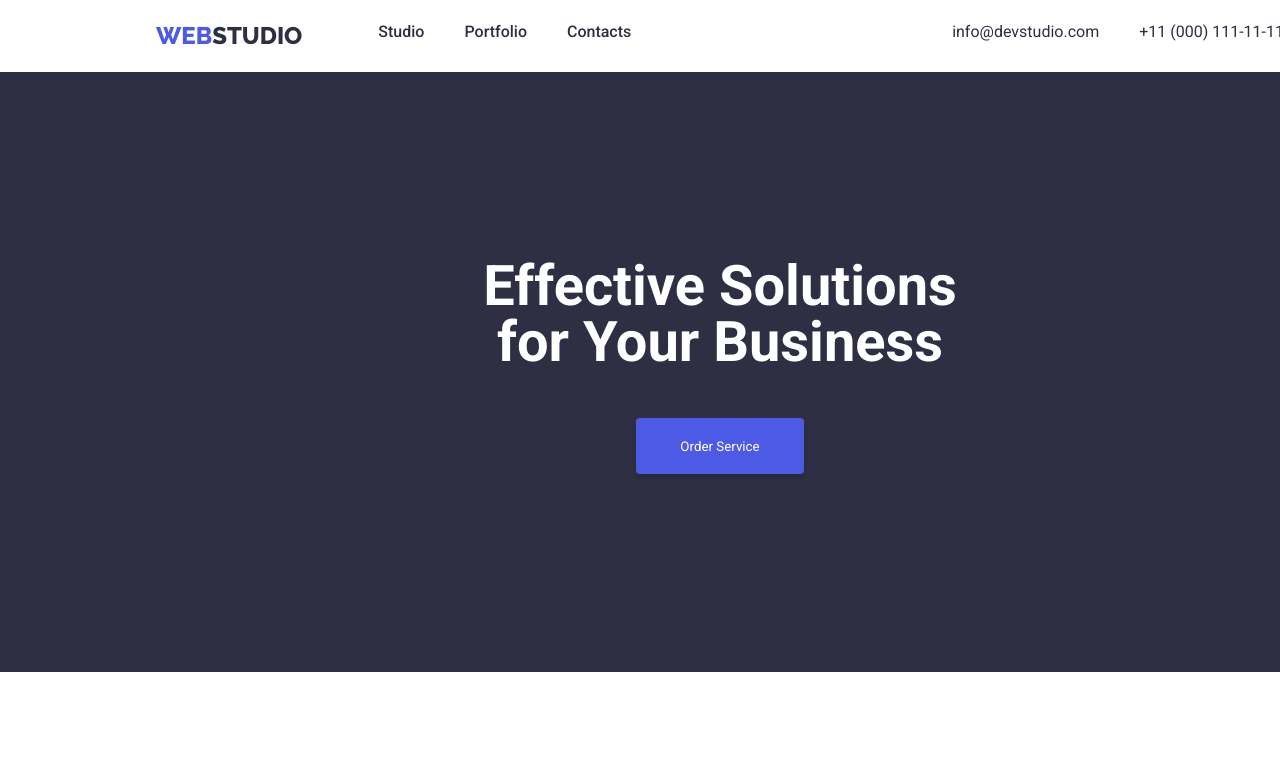
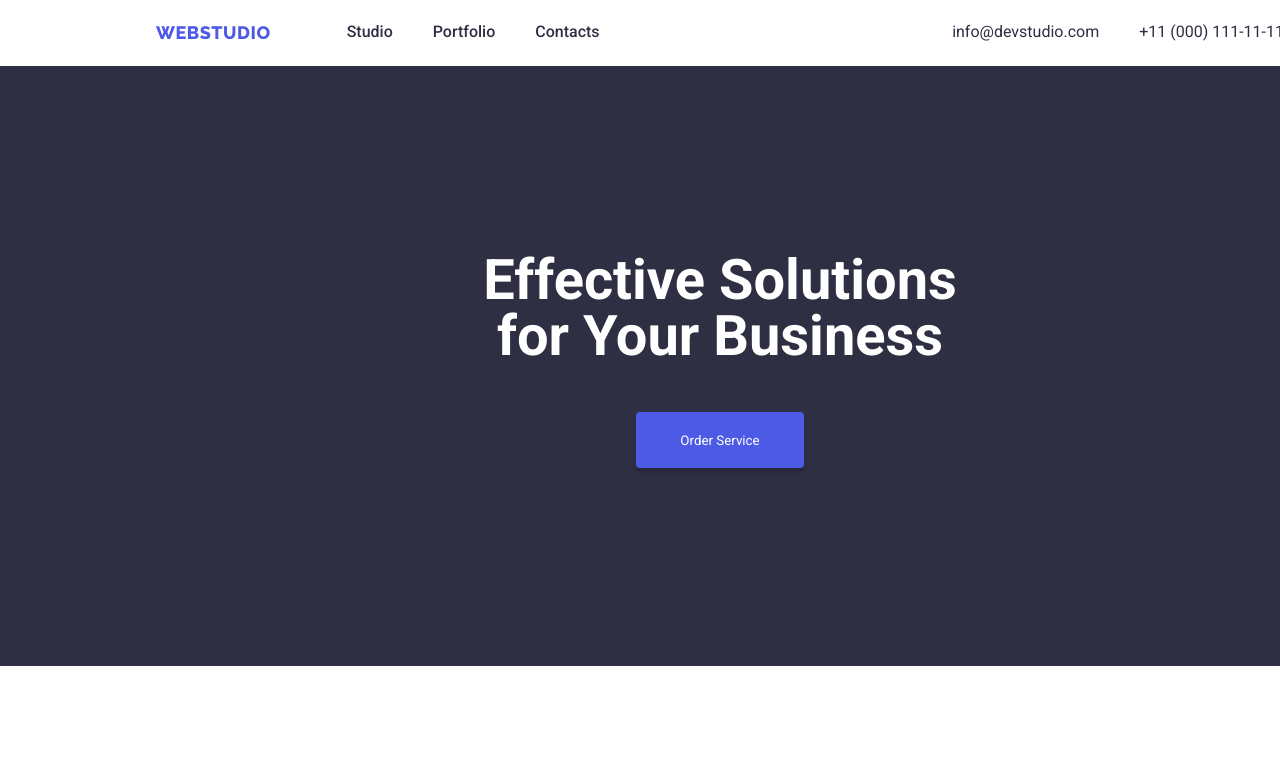
Before and after one commit to Pavlo2005/goit-markup-hw-02-test, a plain HTML site: page index.html in a window 1280 px wide. Shown: the top 783 px of the page. Drawn offline with Linux system fonts and the light colour scheme.

Commit message:
commit 2

```diff
--- a/css/style.css
+++ b/css/style.css
@@ -92,7 +92,8 @@ h6 {
 body {
 	margin: 0 auto 0 auto;
 	width: 1440px;
-	font-family: 'Roboto';
+	font-family: "Roboto", sans-serif;
+	color: #434455;
 }
 
 /* Header */
@@ -117,8 +118,10 @@ header>address {
 .title {
 	text-transform: uppercase;
 	font-family: 'Raleway';
-	color: #2E2F42;
-	font-size: 24px;
+	font-weight: 800;
+	color: #4d5ae5;
+	font-size: 18px;
+	letter-spacing: 0.03em;
 	margin: 24px 76px 24px 156px;
 }
 
@@ -134,6 +137,7 @@ header>address {
 .header-nav-li {
 	font-weight: 500;
 	font-size: 16px;
+	color: #2E2F42;
 	margin: 0 40px 0 0;
 }
 
--- a/index.html
+++ b/index.html
@@ -21,9 +21,15 @@
       <nav>
         <a class="title" href="./index.html"><span>Web</span>Studio</a>
         <ul class="header-nav">
-          <li class="header-nav-li"><a href="">Studio</a></li>
-          <li class="header-nav-li"><a href="">Portfolio</a></li>
-          <li class="header-nav-li"><a href="">Contacts</a></li>
+          <li class="header-nav-li">
+            <a href=""><span>Studio</span></a>
+          </li>
+          <li class="header-nav-li">
+            <a href=""><span>Portfolio</span></a>
+          </li>
+          <li class="header-nav-li">
+            <a href=""><span>Contacts</span></a>
+          </li>
         </ul>
       </nav>
       <address>
```
